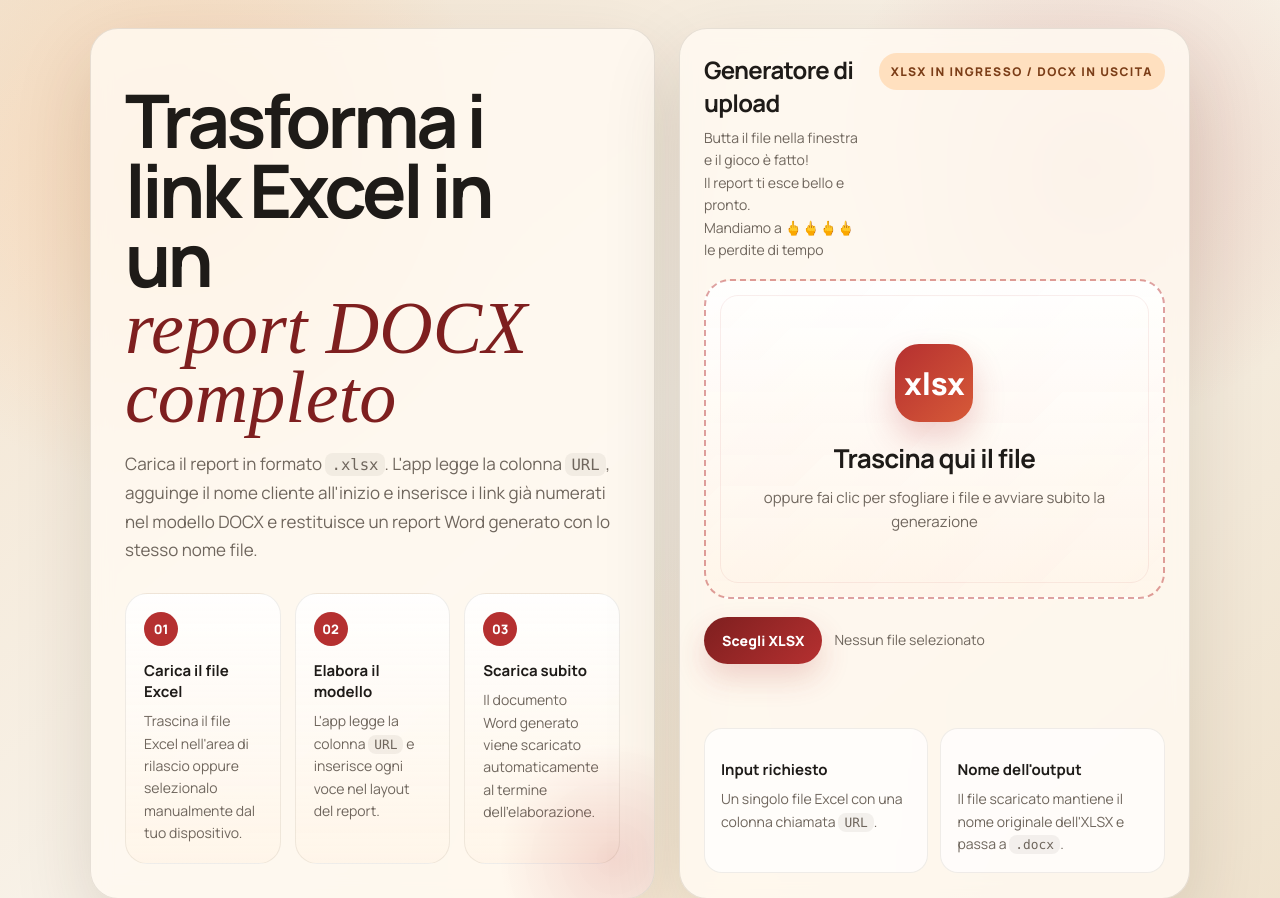
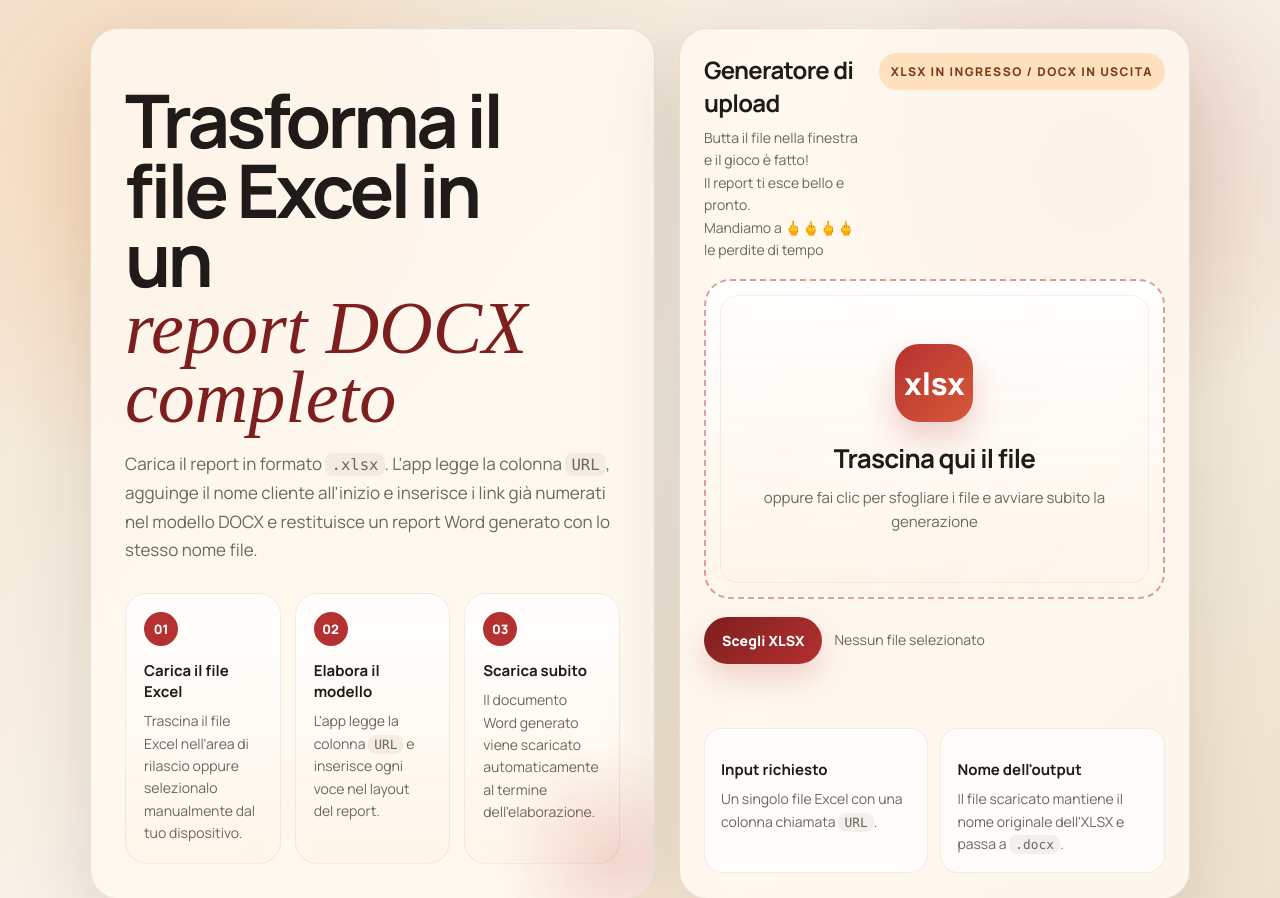
Before and after one commit to andrea9339/Report_docx_tool, a Flask app: page / in a window 1280 px wide. Shown: the top 898 px of the page. Run offline with Flask 3, Linux system fonts and the light colour scheme; some web fonts are replaced.

Commit message:
fix: update header text for clarity in Excel to DOCX report transformation

```diff
--- a/templates/index.html
+++ b/templates/index.html
@@ -385,7 +385,7 @@
 <body>
   <main class="shell">
     <section class="hero">
-      <h1>Trasforma i link Excel in un <em>report DOCX completo</em></h1>
+      <h1>Trasforma il file Excel in un <em>report DOCX completo</em></h1>
       <p class="lede">
         Carica il report in formato <code>.xlsx</code>. L'app legge la colonna <code>URL</code>, agguinge il nome cliente all'inizio e inserisce i link già numerati nel modello DOCX e restituisce un report Word generato con lo stesso nome file.
       </p>
```
